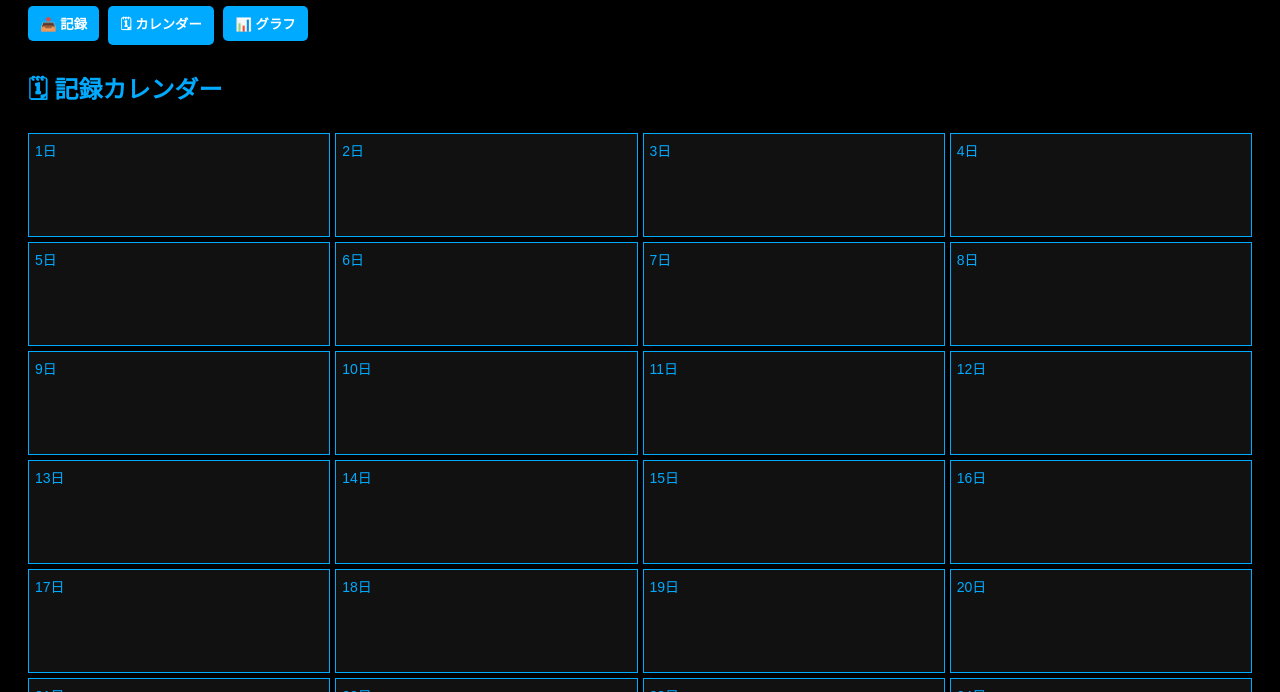
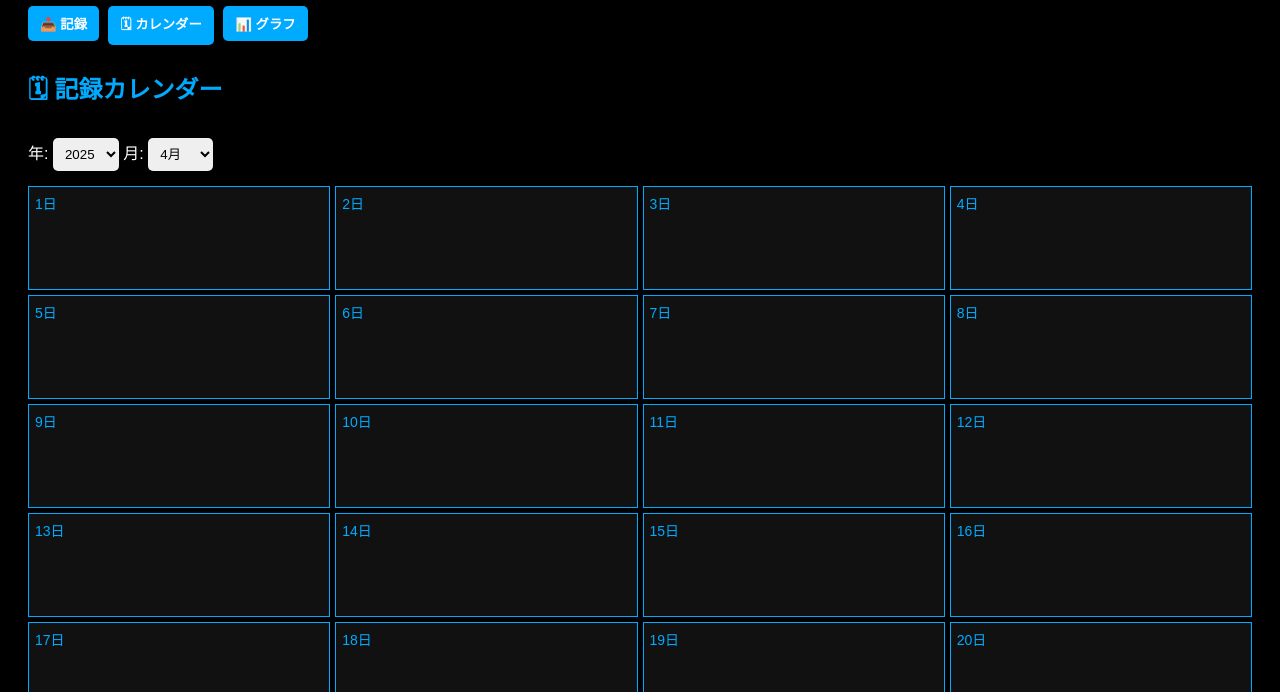
Before and after one commit to Yusuke-AUU/MoveLog, a plain HTML site: page index.html in a window 1280 px wide. Both pictures are taken after a click on the button "🗓 カレンダー". Shown: the part 108-800 px from the top of the page. Drawn offline with nearby package versions, Linux system fonts and the light colour scheme.

Commit message:
Add files via upload

```diff
--- a/index.html
+++ b/index.html
@@ -31,11 +31,14 @@
 
   <div id="calendar" class="tab-content" style="display:none;">
     <h2>🗓 記録カレンダー</h2>
+
+<div id="calendarSelectors" style="margin-bottom: 10px;">
+  <label>年: <select id="yearSelect"></select></label>
+  <label>月: <select id="monthSelect"></select></label>
+</div>
+
     <div id="calendarContainer" class="calendar"></div>
-    <div id="calendarSelectors" style="margin-top: 10px;">
-      <label>年: <select id="yearSelect"></select></label>
-      <label>月: <select id="monthSelect"></select></label>
-    </div>
+
   </div>
 
   <div id="graph" class="tab-content" style="display:none;">
--- a/script.js
+++ b/script.js
@@ -3,7 +3,7 @@ window.addEventListener('DOMContentLoaded', function () {
   window.showTab = function (id) {
     document.querySelectorAll('.tab-content').forEach(t => t.style.display = 'none');
     document.getElementById(id).style.display = 'block';
-    if (id === 'calendar') generateCalendar();
+    if (id === 'calendar') generateCalendar(parseInt(yearSelect.value), parseInt(monthSelect.value));
     if (id === 'graph') renderChart();
   };
 
@@ -152,3 +152,37 @@ window.addEventListener('DOMContentLoaded', function () {
 
   showTab('record');
 });
+
+// 年月セレクタ初期化
+window.populateYearMonthSelectors = function() {
+  const yearSelect = document.getElementById('yearSelect');
+  const monthSelect = document.getElementById('monthSelect');
+  if (!yearSelect || !monthSelect) return;
+
+  for (let y = 2025; y <= 2065; y++) {
+    const opt = document.createElement('option');
+    opt.value = y;
+    opt.textContent = y;
+    yearSelect.appendChild(opt);
+  }
+
+  for (let m = 0; m < 12; m++) {
+    const opt = document.createElement('option');
+    opt.value = m;
+    opt.textContent = (m + 1) + '月';
+    monthSelect.appendChild(opt);
+  }
+
+  const now = new Date();
+  yearSelect.value = now.getFullYear();
+  monthSelect.value = now.getMonth();
+
+  yearSelect.addEventListener('change', () => {
+    generateCalendar(parseInt(yearSelect.value), parseInt(monthSelect.value));
+  });
+  monthSelect.addEventListener('change', () => {
+    generateCalendar(parseInt(yearSelect.value), parseInt(monthSelect.value));
+  });
+};
+
+populateYearMonthSelectors();
```
